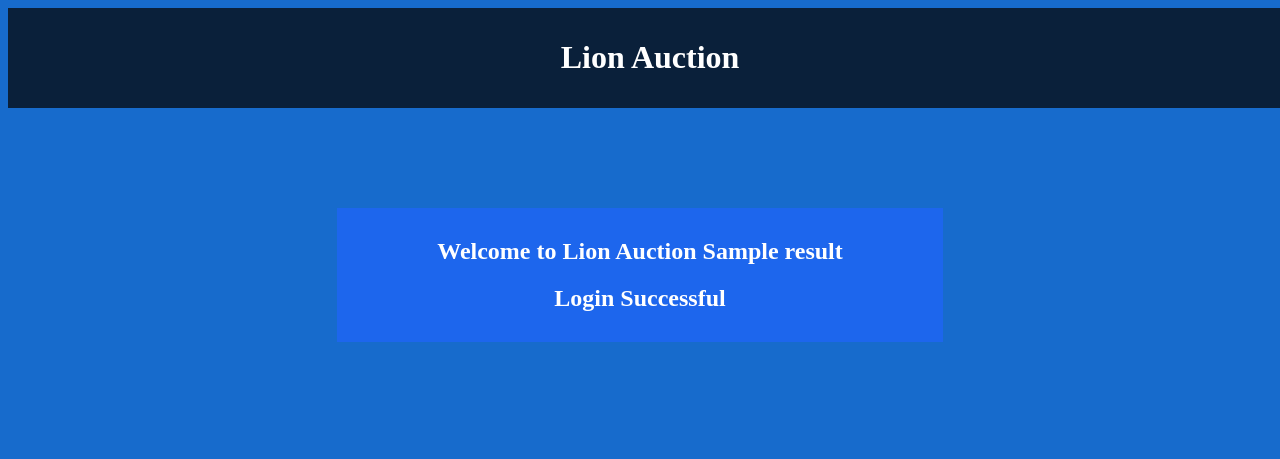
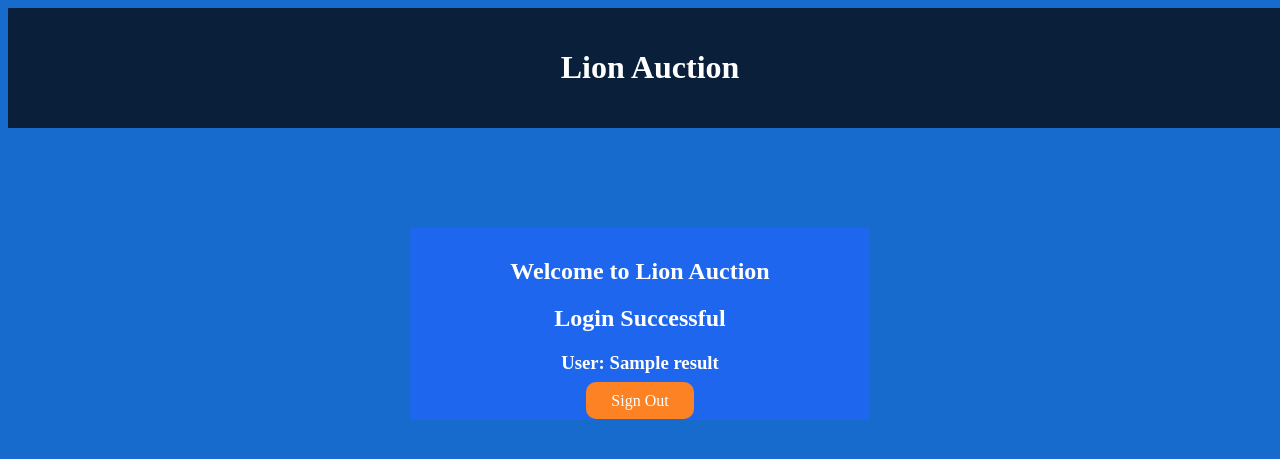
Before and after one commit to matthewlit/s23-LionAuction, a Flask app: template templates/main.html in a window 1280 px wide. Shown: the top 459 px of the page. Run offline with Flask 2, Linux system fonts and the light colour scheme; the template is opened without the code that fills it: most values are stand-ins (such as "Sample title", 1, 10 or a date in 2020).

Commit message:
Added function to populate database and get information from it

```diff
--- a/app.py
+++ b/app.py
@@ -1,6 +1,7 @@
 from flask import Flask, render_template, request
 import sqlite3 as sql
 import bcrypt
+import csv
 
 app = Flask(__name__)
 
@@ -15,11 +16,13 @@ def login():
         username = request.form['username']
         password = request.form['password']
 
-        # TODO: Get password from user database
-        user_password = "";
+        # Gets hashed password from user database
+        connection = sql.connect('database.db')
+        cursor = connection.execute('SELECT password FROM users WHERE email=?', (username,))
+        result = cursor.fetchone()
 
         # Perform authentication check
-        if bcrypt.checkpw(password.encode('utf-8'), user_password):
+        if result != None and bcrypt.checkpw(password.encode('utf-8'), result[0]):
             return render_template('main.html', error=None, result=username)
         else:
             return render_template('login.html', error='Invalid Login: Try Again')
@@ -38,11 +41,31 @@ def hash_password(password):
     return bcrypt.hashpw(password.encode('utf-8'), bcrypt.gensalt())
 
 
-# TODO: Populate user database
-def create_user_DB():
+# Populate user database
+def populate_user_DB():
+    # Create user database
+    connection = sql.connect('database.db')
+    connection.execute('CREATE TABLE IF NOT EXISTS users(email TEXT UNIQUE, password TEXT);')
+    connection.commit()
+
+    # Populate user database
+    with open('Users.csv', 'r') as csv_file:
+        data = csv.reader(csv_file)
+        next(data)
+        # Add each user to database
+        for line in data:
+            user_email, user_password = line[0], line[1]
+            # Check if user is in database
+            cursor = connection.execute('SELECT email FROM users WHERE email=?', (user_email,))
+            result = cursor.fetchone()
+            if not result:
+                print("New user added " + user_email)
+                hashed_password = hash_password(user_password)
+                connection.execute('INSERT INTO users (email, password) VALUES (?,?)', (user_email, hashed_password))
+                connection.commit()
     return
 
 
 if __name__ == "__main__":
-    create_user_DB()
+    populate_user_DB()
     app.run()
--- a/static/css/mystyle.css
+++ b/static/css/mystyle.css
@@ -13,12 +13,20 @@ input{
     margin: 10px;
 }
 
+h1{
+    text-align: center;
+}
+
+a{
+    border: 10px;
+}
+
 .header{
     background-color: var(--dark);
     color: white;
-    padding: 10px;
+    padding: 20px 10px;
     width: 100%;
-    text-align: center;
+
 }
 
 .form{
@@ -32,11 +40,11 @@ input{
 }
 
 .button{
-    margin: 10px;
     background-color: var(--accent);
     border: none;
     color: white;
     padding: 10px 25px;
     font-size: 16px;
     border-radius: 10px;
+    text-decoration:none;
 }
--- a/templates/main.html
+++ b/templates/main.html
@@ -15,11 +15,12 @@
     </div>
 
     <!--Body-->
-    <div class="form">
-        <h2>Welcome to Lion Auction {{ result }}</h2>
-        <h2>Login Successful</h2>
-    </div>
-
+        <div class="form">
+            <h2>Welcome to Lion Auction</h2>
+            <h2>Login Successful</h2>
+            <h3>User: {{ result }}</h3>
+            <a class="button" href="/" role="button">Sign Out</a>
+        </div>
 </div>
 </body>
 </html>
```
Also changed, not shown: database.db (added).
